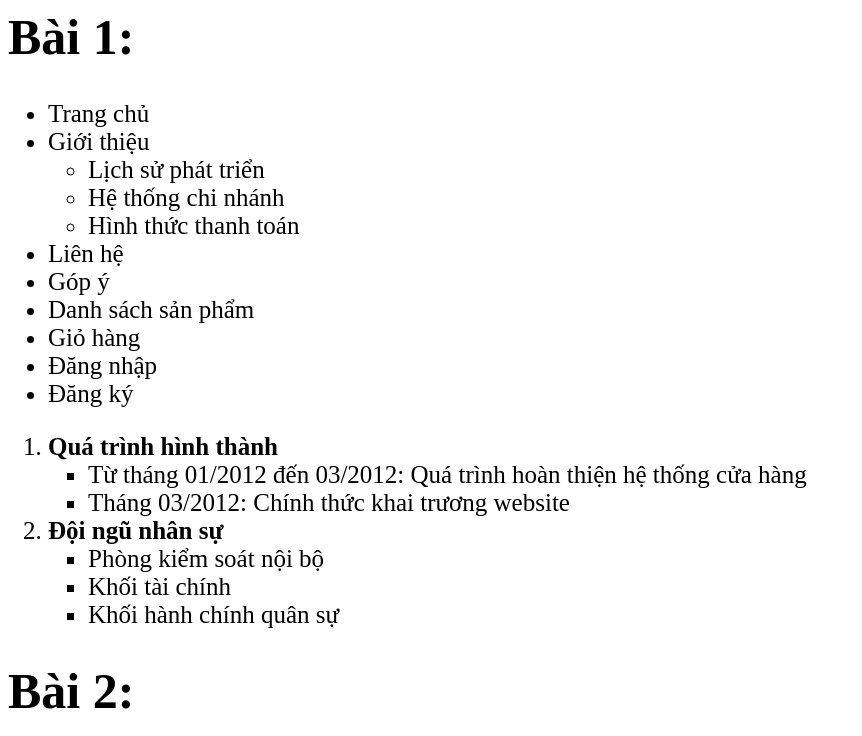
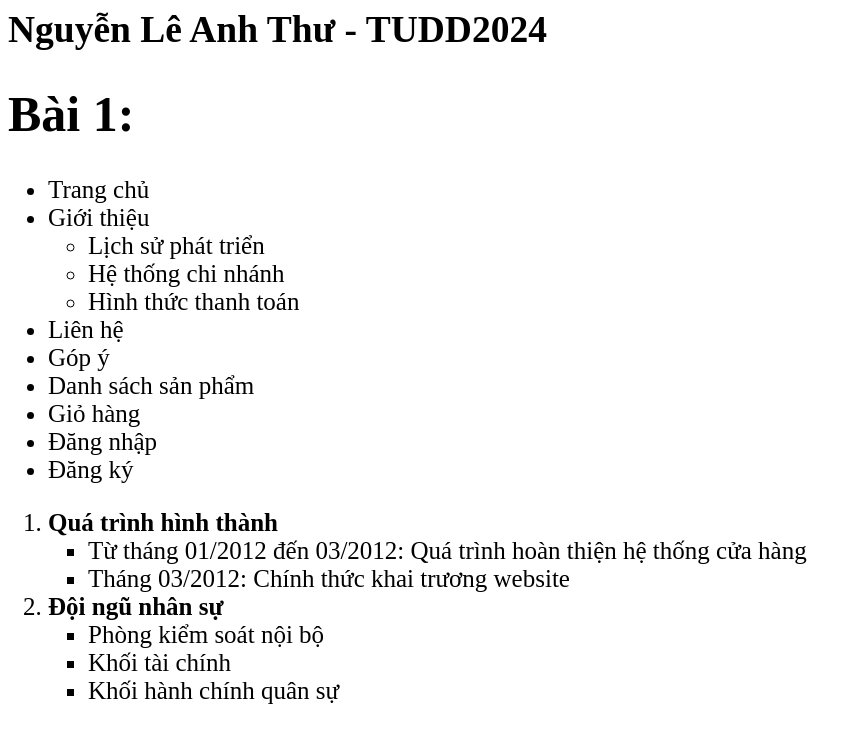
Before and after one commit to AnhThuwu7/listtableform, a plain HTML site: page baitaplisttableform.html in a window 1280 px wide. Shown: the top 736 px of the page, without its empty margins (0-862 px from the left). Drawn offline with Linux system fonts and the light colour scheme.

Commit message:
Update and rename danhsach.html to baitaplisttableform.html

```diff
--- a/danhsach.html
+++ b/baitaplisttableform.html
@@ -1,6 +1,7 @@
 <!DOCTYPE>
 <html>
     <head>
+<h2>Nguyễn Lê Anh Thư - TUDD2024<h2>
 <h1>Bài 1:</h1>
     </head>
     <body style="font-size: 25px">
```
